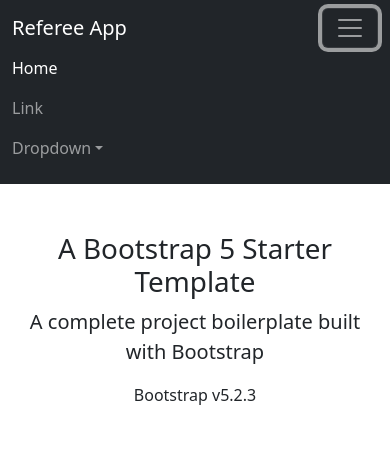
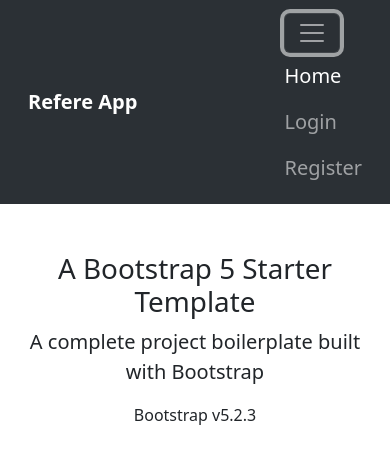
Before and after one commit to JeffersonOlvera/FrontendDAS, a website built with Vite: page src/index.html in a window 390 px wide. Both pictures are taken after a click on the button "Toggle navigation". Built offline with nearby package versions, Linux system fonts and the light colour scheme.

Commit message:
Fix: Pagina inicio

```diff
--- a/src/index.html
+++ b/src/index.html
@@ -7,53 +7,38 @@
     <script type="module" src="./js/main.js"></script>
     <link rel="icon" type="image/x-icon" href="assets/favicon.ico" />
     <!-- Core theme CSS (includes Bootstrap)-->
-    <link href="css/styles.css" rel="stylesheet" />
+    <link href="./scss/styles.scss" rel="stylesheet" />
   </head>
   <body>
     <!-- Responsive navbar-->
-    <nav class="navbar navbar-expand-lg navbar-dark bg-dark">
-      <div class="container">
-        <a class="navbar-brand" href="#">Referee App</a>
+    <nav class="navbar navbar-expand-lg bg-body-tertiary" data-bs-theme="dark">
+      <div class="container-fluid">
+        <a class="navbar-brand fw-bold ms-3" href="#">Refere App</a>
+        <div class="navbar-brand">
           <button
             class="navbar-toggler"
             type="button"
             data-bs-toggle="collapse"
-          data-bs-target="#navbarSupportedContent"
-          aria-controls="navbarSupportedContent"
+            data-bs-target="#navbarNav"
+            aria-controls="navbarNav"
             aria-expanded="false"
             aria-label="Toggle navigation"
           >
             <span class="navbar-toggler-icon"></span>
           </button>
-        <div class="collapse navbar-collapse" id="navbarSupportedContent">
-          <ul class="navbar-nav ms-auto mb-2 mb-lg-0">
+          <div class="collapse navbar-collapse" id="navbarNav">
+            <ul class="navbar-nav">
               <li class="nav-item">
                 <a class="nav-link active" aria-current="page" href="#">Home</a>
               </li>
-            <li class="nav-item"><a class="nav-link" href="#">Link</a></li>
-            <li class="nav-item dropdown">
-              <a
-                class="nav-link dropdown-toggle"
-                id="navbarDropdown"
-                href="#"
-                role="button"
-                data-bs-toggle="dropdown"
-                aria-expanded="false"
-                >Dropdown</a
-              >
-              <ul
-                class="dropdown-menu dropdown-menu-end"
-                aria-labelledby="navbarDropdown"
-              >
-                <li><a class="dropdown-item" href="#">Action</a></li>
-                <li><a class="dropdown-item" href="#">Another action</a></li>
-                <li><hr class="dropdown-divider" /></li>
-                <li>
-                  <a class="dropdown-item" href="#">Something else here</a>
+              <li class="nav-item">
+                <a class="nav-link" href="#">Login</a>
+              </li>
+              <li class="nav-item">
+                <a class="nav-link" href="#">Register</a>
               </li>
             </ul>
-            </li>
-          </ul>
+          </div>
         </div>
       </div>
     </nav>
@@ -67,7 +52,5 @@
     </div>
     <!-- Bootstrap core JS-->
     <script src="https://cdn.jsdelivr.net/npm/bootstrap@5.2.3/dist/js/bootstrap.bundle.min.js"></script>
-    <!-- Core theme JS-->
-    <script src="js/scripts.js"></script>
   </body>
 </html>
```
Lines whose indentation alone changed are shown as unchanged.
